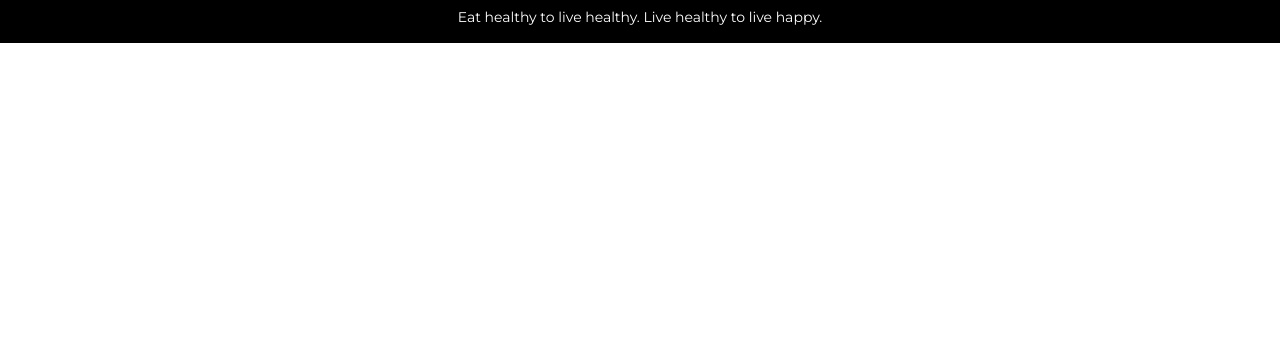
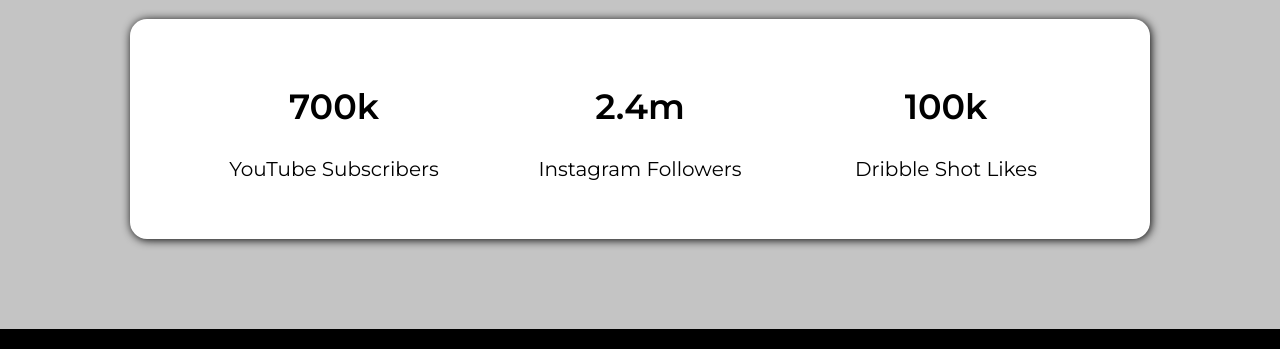
Before and after one commit to RijoanFardous/iconic-food, a plain HTML site: page index.html in a window 1280 px wide. Shown: the part 2314-2663 px from the top of the page. Before the commit the page ends 2357 px from the top, so only its background shows below. Drawn offline with Linux system fonts and the light colour scheme.

Commit message:
social media information added

```diff
--- a/index.html
+++ b/index.html
@@ -29,7 +29,7 @@
 
                 <p>Imagine you don't need a diet because we <br> provide healthy and delicious food for you!</p> <br>
 
-                <p><a href="https://github.com/RijoanFardous" class="link-btn">Order Food</a></p>
+                <p><a href="https://github.com/RijoanFardous" target="_blank" class="link-btn">Order Food</a></p>
             </div>
             <div class="home-image">
                 <img src="images/home-image.svg" alt="Iconic Food Customer">
@@ -89,6 +89,23 @@
         </div>
     </section>
 
+    <section class="social-info-container">
+        <div class="social-info">
+            <div class="social-media">
+                <h2>700k</h2>
+                <p>YouTube Subscribers</p>
+            </div>
+            <div class="social-media">
+                <h2>2.4m</h2>
+                <p>Instagram Followers</p>
+            </div>
+            <div class="social-media">
+                <h2>100k</h2>
+                <p>Dribble Shot Likes</p>
+            </div>
+        </div>
+    </section>
+
     <footer>
         <h3><span class="iconic">ICONIC</span> FOOD </h3>
         <p>Eat healthy to live healthy. Live healthy to live happy.</p>
--- a/style.css
+++ b/style.css
@@ -130,6 +130,35 @@ h2 {
     font-size: 17px;
 }
 
+/* Social Media Information Style */
+.social-info-container {
+    height: 400px;
+    background-color: #c4c4c4;
+    display: flex;
+    justify-content: center;
+    align-items: center;
+}
+.social-info {
+    width: 1020px;
+    height: 220px;
+    background-color: white;
+    border-radius: 17px;
+    box-shadow: 1px 1px 10px;
+    display: flex;
+    justify-content: center;
+    align-items: center;
+}
+.social-media {
+    width: 30%;
+    text-align: center;
+}
+.social-media h2 {
+    font-size: 35px;
+    color: black;
+}
+/* Social Media Information Style */
+
+/* Footer Section Style */
 footer {
     background-color: black;
     height: 110px;
@@ -147,3 +176,4 @@ footer h3 {
 footer p {
     font-size: 14px;
 }
+/* Footer Section Style */
```
